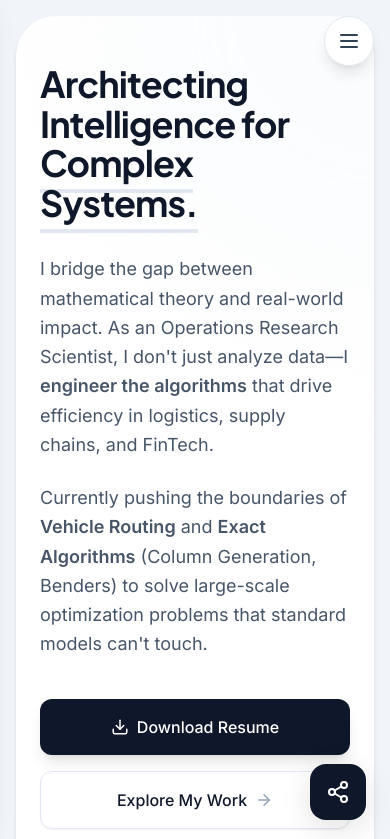
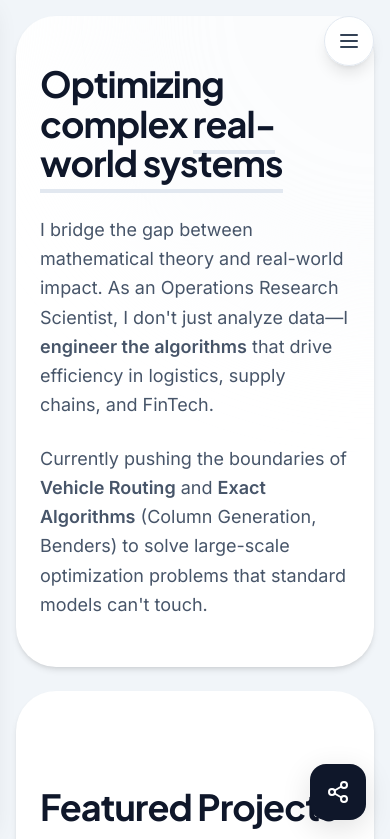
Before and after one commit to FahimMIST/tanmoy-das-portfolio, a React (Vite) app: page / in a window 390 px wide. Shown: the top 839 px of the page. Built offline with nearby package versions, Linux system fonts and the light colour scheme.

Commit message:
feat: Add new role and update contact info
Updates the portfolio to reflect the new Operations Research Scientist role at Insight Enterprises.
Adjusts contact information and navigation links to align with location changes and remove redundant email icon.

```diff
--- a/App.tsx
+++ b/App.tsx
@@ -27,8 +27,6 @@ function App() {
 
       {/*
         Content Wrapper handling the sidebar offset.
-        Removed w-full to allow the block element to naturally fill remaining width
-        without forcing horizontal overflow when margin is applied.
       */}
       <div className={`
         min-h-screen
@@ -51,8 +49,8 @@ function App() {
           {/* Main Content Area */}
           <main className="space-y-6">
             <Hero />
+            <Projects />
             <Experience />
-            <Projects />
             <Skills />
             <Education />
             <Contact />
--- a/components/Contact.tsx
+++ b/components/Contact.tsx
@@ -1,6 +1,6 @@
 import React from 'react';
 import { SOCIAL_LINKS } from '../constants';
-import { Mail, Linkedin, MapPin, Send } from 'lucide-react';
+import { Linkedin, MapPin, Send } from 'lucide-react';
 
 const Contact: React.FC = () => {
   return (
@@ -22,22 +22,13 @@ const Contact: React.FC = () => {
 
            <div className="flex flex-col sm:flex-row gap-4">
              <a
-               href={`mailto:${SOCIAL_LINKS.email}`}
-               className="group flex items-center justify-center gap-3 px-8 py-4 bg-slate-900 text-white rounded-2xl hover:bg-black transition-all font-medium shadow-lg hover:shadow-xl hover:-translate-y-0.5"
-               aria-label="Send an email"
-             >
-               <Mail size={20} className="text-slate-300 group-hover:text-white transition-colors" />
-               <span>Send an Email</span>
-             </a>
-
-             <a
                href={SOCIAL_LINKS.linkedin}
                target="_blank"
                rel="noreferrer"
-               className="group flex items-center justify-center gap-3 px-8 py-4 bg-white text-slate-700 border border-slate-200 rounded-2xl hover:bg-slate-50 hover:border-slate-900 hover:text-slate-900 transition-all font-medium shadow-sm hover:shadow-md"
+               className="group flex items-center justify-center gap-3 px-8 py-4 bg-slate-900 text-white rounded-2xl hover:bg-slate-800 transition-all font-medium shadow-lg hover:shadow-xl hover:-translate-y-0.5"
                aria-label="Connect on LinkedIn"
              >
-               <Linkedin size={20} className="text-slate-400 group-hover:text-slate-900 transition-colors" />
+               <Linkedin size={20} className="text-slate-300 group-hover:text-white transition-colors" />
                <span>Connect on LinkedIn</span>
              </a>
            </div>
@@ -53,21 +44,6 @@ const Contact: React.FC = () => {
                <p className="text-slate-600 font-medium">{SOCIAL_LINKS.location}</p>
              </div>
            </div>
-
-           <div className="flex items-start gap-4">
-             <div className="p-3 bg-white rounded-xl shadow-sm text-slate-900 border border-slate-200">
-               <Mail size={24} />
-             </div>
-             <div className="overflow-hidden">
-               <h4 className="font-bold text-slate-900 mb-0.5">Email Address</h4>
-               <a
-                 href={`mailto:${SOCIAL_LINKS.email}`}
-                 className="text-slate-600 truncate font-medium hover:text-slate-900 hover:underline transition-all block"
-               >
-                 {SOCIAL_LINKS.email}
-               </a>
-             </div>
-           </div>
         </div>
       </div>
     </section>
--- a/components/Experience.tsx
+++ b/components/Experience.tsx
@@ -21,8 +21,8 @@ const Experience: React.FC = () => {
         </div>
 
         <div className="relative">
-           {/* Continuous Vertical Line (Desktop) */}
-           <div className="absolute left-[142px] top-4 bottom-0 w-px bg-gradient-to-b from-slate-200 via-slate-200 to-transparent hidden md:block"></div>
+           {/* Continuous Vertical Line (Desktop) - Adjusted position to 176px to fit wider date col */}
+           <div className="absolute left-[176px] top-4 bottom-0 w-px bg-gradient-to-b from-slate-200 via-slate-200 to-transparent hidden md:block"></div>
 
            {/* Continuous Vertical Line (Mobile) */}
            <div className="absolute left-[19px] top-4 bottom-0 w-px bg-gradient-to-b from-slate-200 via-slate-200 to-transparent md:hidden"></div>
@@ -32,8 +32,8 @@ const Experience: React.FC = () => {
               <div key={exp.id} className="relative group">
                 <div className="flex flex-col md:flex-row gap-8">
 
-                  {/* Date & Location Column (Desktop) */}
-                  <div className="hidden md:flex flex-col items-end w-32 flex-shrink-0 pt-2 text-right">
+                  {/* Date & Location Column (Desktop) - Increased width to w-40 (160px) */}
+                  <div className="hidden md:flex flex-col items-end w-40 flex-shrink-0 pt-2 text-right">
                     <div className="font-bold text-slate-900 text-sm tracking-tight">{exp.period.split('–')[0]}</div>
                     <div className="text-slate-400 text-xs mt-0.5 font-medium mb-2">to {exp.period.split('–')[1] || 'Present'}</div>
                     <div className="inline-flex items-center gap-1.5 px-2.5 py-1 bg-slate-50 border border-slate-100 rounded-md text-[10px] font-bold text-slate-500 uppercase tracking-wider">
@@ -41,8 +41,8 @@ const Experience: React.FC = () => {
                     </div>
                   </div>
 
-                  {/* Timeline Node */}
-                  <div className="absolute left-[19px] md:left-[142px] -translate-x-1/2 top-2 flex flex-col items-center z-10">
+                  {/* Timeline Node - Adjusted to left-[176px] */}
+                  <div className="absolute left-[19px] md:left-[176px] -translate-x-1/2 top-2 flex flex-col items-center z-10">
                      {/* Outer Ring */}
                      <div className={`
                        w-10 h-10 rounded-full border-4 border-white shadow-sm flex items-center justify-center transition-all duration-500
--- a/components/Hero.tsx
+++ b/components/Hero.tsx
@@ -1,27 +1,9 @@
 import React from 'react';
-import { Download, ArrowRight } from 'lucide-react';
 import { SOCIAL_LINKS } from '../constants';
 
 const Hero: React.FC = () => {
-  const handleScrollToProjects = (e: React.MouseEvent<HTMLAnchorElement>) => {
-    e.preventDefault();
-    const element = document.getElementById('projects');
-    if (element) {
-      const offset = 80; // Adjust offset for visual breathing room to match Sidebar logic
-      const bodyRect = document.body.getBoundingClientRect().top;
-      const elementRect = element.getBoundingClientRect().top;
-      const elementPosition = elementRect - bodyRect;
-      const offsetPosition = elementPosition - offset;
-
-      window.scrollTo({
-        top: offsetPosition,
-        behavior: 'smooth'
-      });
-    }
-  };
-
   return (
-    <section id="about" className="min-h-[60vh] lg:min-h-[70vh] flex flex-col justify-center py-12 lg:py-20 px-6 lg:px-16 bg-white rounded-[2.5rem] shadow-md mb-6 relative overflow-hidden group">
+    <section id="about" className="min-h-[50vh] flex flex-col justify-center py-12 lg:py-20 px-6 lg:px-16 bg-white rounded-[2.5rem] shadow-md mb-6 relative overflow-hidden group">
 
       {/* Subtle Monochrome Background Decoration */}
       <div className="absolute top-0 right-0 w-[600px] h-[600px] bg-slate-50 rounded-full blur-3xl -translate-y-1/2 translate-x-1/2 opacity-50 pointer-events-none"></div>
@@ -29,10 +11,10 @@ const Hero: React.FC = () => {
       <div className="w-full relative z-10">
 
         <h1 className="font-heading text-4xl sm:text-5xl lg:text-7xl font-bold text-slate-900 leading-[1.1] tracking-tight mb-8 w-full">
-          Architecting Intelligence for <span className="border-b-4 border-slate-200 pb-1">Complex Systems.</span>
+          Optimizing complex <span className="border-b-4 border-slate-200 pb-1">real-world systems</span>
         </h1>
 
-        <div className="space-y-6 text-lg lg:text-xl text-slate-600 leading-relaxed font-normal w-full">
+        <div className="space-y-6 text-lg lg:text-xl text-slate-600 leading-relaxed font-normal w-full max-w-4xl">
            <p>
              I bridge the gap between mathematical theory and real-world impact. As an Operations Research Scientist, I don't just analyze data—I <strong>engineer the algorithms</strong> that drive efficiency in logistics, supply chains, and FinTech.
            </p>
@@ -40,26 +22,6 @@ const Hero: React.FC = () => {
              Currently pushing the boundaries of <strong>Vehicle Routing</strong> and <strong>Exact Algorithms</strong> (Column Generation, Benders) to solve large-scale optimization problems that standard models can't touch.
            </p>
         </div>
-
-        <div className="flex flex-col sm:flex-row gap-4 mt-10">
-          <a
-            href={SOCIAL_LINKS.resume}
-            target="_blank"
-            rel="noopener noreferrer"
-            className="group inline-flex items-center justify-center gap-2 px-8 py-4 bg-slate-900 text-white rounded-xl hover:bg-black transition-all font-medium shadow-lg hover:shadow-xl hover:-translate-y-0.5 active:translate-y-0"
-          >
-            <Download size={18} className="group-hover:-translate-y-0.5 transition-transform" />
-            Download Resume
-          </a>
-          <a
-            href="#projects"
-            onClick={handleScrollToProjects}
-            className="group inline-flex items-center justify-center gap-2 px-8 py-4 bg-white text-slate-900 border border-slate-200 rounded-xl hover:bg-slate-50 hover:border-slate-900 transition-all font-medium shadow-sm hover:shadow-md active:translate-y-0"
-          >
-            Explore My Work
-            <ArrowRight size={18} className="text-slate-400 group-hover:translate-x-1 transition-transform group-hover:text-slate-900" />
-          </a>
-        </div>
       </div>
     </section>
   );
--- a/components/Sidebar.tsx
+++ b/components/Sidebar.tsx
@@ -5,7 +5,6 @@ import {
   Code,
   GraduationCap,
   Cpu,
-  Mail,
   Linkedin,
   Menu,
   X,
@@ -31,11 +30,11 @@ const Sidebar: React.FC<SidebarProps> = ({
 
   const navItems = [
     { label: 'About', icon: User, href: '#about' },
+    { label: 'Projects', icon: Cpu, href: '#projects' },
     { label: 'Experience', icon: Briefcase, href: '#experience' },
-    { label: 'Projects', icon: Cpu, href: '#projects' },
     { label: 'Skills', icon: Code, href: '#skills' },
     { label: 'Education', icon: GraduationCap, href: '#education' },
-    { label: 'Contact', icon: Mail, href: '#contact' },
+    { label: 'Contact', icon: MapPin, href: '#contact' },
   ];
 
   // Handle smooth scrolling with offset
@@ -75,12 +74,6 @@ const Sidebar: React.FC<SidebarProps> = ({
         if (contactSection) {
           setActiveSection('contact');
           return;
-        } else if (sections.length > 0) {
-           const lastId = sections[sections.length - 1].getAttribute('id');
-           if (lastId) {
-             setActiveSection(lastId);
-             return;
-           }
         }
       }
 
@@ -91,10 +84,7 @@ const Sidebar: React.FC<SidebarProps> = ({
         const rect = element.getBoundingClientRect();
 
         // We define the active area as a line 1/3 down the viewport.
-        // If a section crosses this line, it's active.
-        const triggerPoint = innerHeight / 3;
-
-        if (rect.top <= triggerPoint && rect.bottom > triggerPoint) {
+        if (rect.top <= innerHeight / 3 && rect.bottom > innerHeight / 3) {
           current = element.getAttribute('id') || 'about';
         }
       });
@@ -173,17 +163,10 @@ const Sidebar: React.FC<SidebarProps> = ({
                 href={SOCIAL_LINKS.linkedin}
                 target="_blank"
                 rel="noreferrer"
-                className="p-2.5 bg-slate-50 text-slate-500 hover:text-white hover:bg-slate-900 hover:shadow-sm rounded-xl transition-all duration-300 group"
+                className="p-2.5 bg-slate-50 text-slate-500 hover:text-white hover:bg-[#0077b5] hover:shadow-sm rounded-xl transition-all duration-300 group"
                 aria-label="LinkedIn Profile"
               >
                 <Linkedin size={18} className="transition-transform" />
-              </a>
-              <a
-                href={`mailto:${SOCIAL_LINKS.email}`}
-                className="p-2.5 bg-slate-50 text-slate-500 hover:text-white hover:bg-slate-900 hover:shadow-sm rounded-xl transition-all duration-300 group"
-                aria-label="Send Email"
-              >
-                <Mail size={18} className="transition-transform" />
               </a>
             </div>
           </div>
--- a/constants.ts
+++ b/constants.ts
@@ -1,11 +1,9 @@
 import { Experience, Project, Education, SkillCategory } from './types';
 
 export const SOCIAL_LINKS = {
-  email: "tanmoy.ieor@gmail.com",
   phone: "(512) 801-6511",
   linkedin: "https://www.linkedin.com/in/tanmoyie",
-  location: "Austin, Texas",
-  resume: "https://drive.google.com/file/d/1GH93OeRo_eIs_bmQe5Hk6z2hEL5V9WQb/view?usp=sharing"
+  location: "Nashville, Tennessee"
 };
 
 export const ABOUT_TEXT = `I am passionate about solving real-world problems through data-driven decision-making. With over 5 years of experience in AI and operations research, I specialize in logistics and FinTech optimization.
@@ -13,6 +11,19 @@ export const ABOUT_TEXT = `I am passionate about solving real-world problems thr
 I am currently a postdoctoral scientist in Operations Research, focusing on vehicle routing, exact algorithms like Column Generation and Benders Decomposition, and heuristic design. I hold a Ph.D. in Industrial Engineering from Dalhousie University, Canada.`;
 
 export const EXPERIENCES: Experience[] = [
+  {
+    id: "insight-enterprises",
+    role: "Operations Research Scientist",
+    company: "Insight Enterprises",
+    location: "Nashville, TN",
+    period: "Oct 2023 – Present",
+    description: [
+      "Designing and implementing advanced optimization algorithms to solve complex supply chain and logistics challenges for enterprise clients.",
+      "Collaborating with cross-functional teams to integrate data-driven decision-support tools into large-scale production systems.",
+      "Applying mixed-integer programming and machine learning techniques to improve operational efficiency and reduce costs."
+    ],
+    tools: "Python, Gurobi, SQL, Azure"
+  },
   {
     id: "postdoc-texas",
     role: "Operations Research Postdoc",
@@ -55,20 +66,6 @@ export const EXPERIENCES: Experience[] = [
       "Drove continuous improvement and business values by proposing effective data strategy, integrating data governance and risk management."
     ],
     tools: "AIMMS, Azure ML, CPLEX API, R, PyTorch, MLOps"
-  },
-  {
-    id: "da-upwork",
-    role: "Data Analyst",
-    company: "Upwork Inc.",
-    location: "Bangladesh",
-    period: "Jan 2018 – Aug 2019",
-    description: [
-      "Conducted exploratory data analysis, pipeline configuration, reducing cost by 32% in financial market.",
-      "Applied causal inference, hypothesis testing, time series analysis, A/B experiments, data structure and algorithms.",
-      "Analyzed Yahoo Finance stock data to identify trends and patterns, and optimized investment portfolio, saving 15hr/week.",
-      "Produced technical reports and dashboards for data visualization, decisions-making, and communicating results."
-    ],
-    tools: "AWS, Agile, YAML, DAG, Databricks, Snowflake, PowerBI, R, Excel"
   },
   {
     id: "prof-mist",
@@ -141,7 +138,7 @@ export const PROJECTS: Project[] = [
     problem: "Predict damage and oil outflow from tanker collisions to improve safety standards.",
     solution: "Developed DNN, GBRT, and Polynomial Regression models trained on Monte Carlo simulated collision data.",
     tags: ["Deep Learning", "PyTorch", "Scikit-learn", "Regression", "Python", "SQL"],
-    image: "https://images.unsplash.com/photo-1505663919891-b6a88b835957?q=80&w=1200&auto=format&fit=crop",
+    image: "https://images.unsplash.com/photo-1551288049-bebda4e38f71?q=80&w=1200&auto=format&fit=crop",
     metrics: ["92% prediction accuracy"],
     links: [{ label: "Publication", url: "https://journals.sagepub.com/doi/10.1177/14750902211039659" }]
   },
@@ -151,7 +148,7 @@ export const PROJECTS: Project[] = [
     problem: "Allocate scarce oil spill response resources efficiently across the vast, remote Canadian Arctic.",
     solution: "Proposed a Mixed Integer Linear Programming (MILP) model to optimize equipment location and allocation strategies.",
     tags: ["MIP", "Gurobi", "Optimization", "Python", "Logistics"],
-    image: "https://images.unsplash.com/photo-1548600140-5936780c1071?q=80&w=1200&auto=format&fit=crop",
+    image: "https://images.unsplash.com/photo-1543286386-713df548e9cc?q=80&w=1200&auto=format&fit=crop",
     metrics: ["Optimized resource allocation", "Improved response time"],
     links: [{ label: "Publication", url: "https://www.sciencedirect.com/science/article/pii/S2772586323000424?via%3Dihub" }]
   },
```
